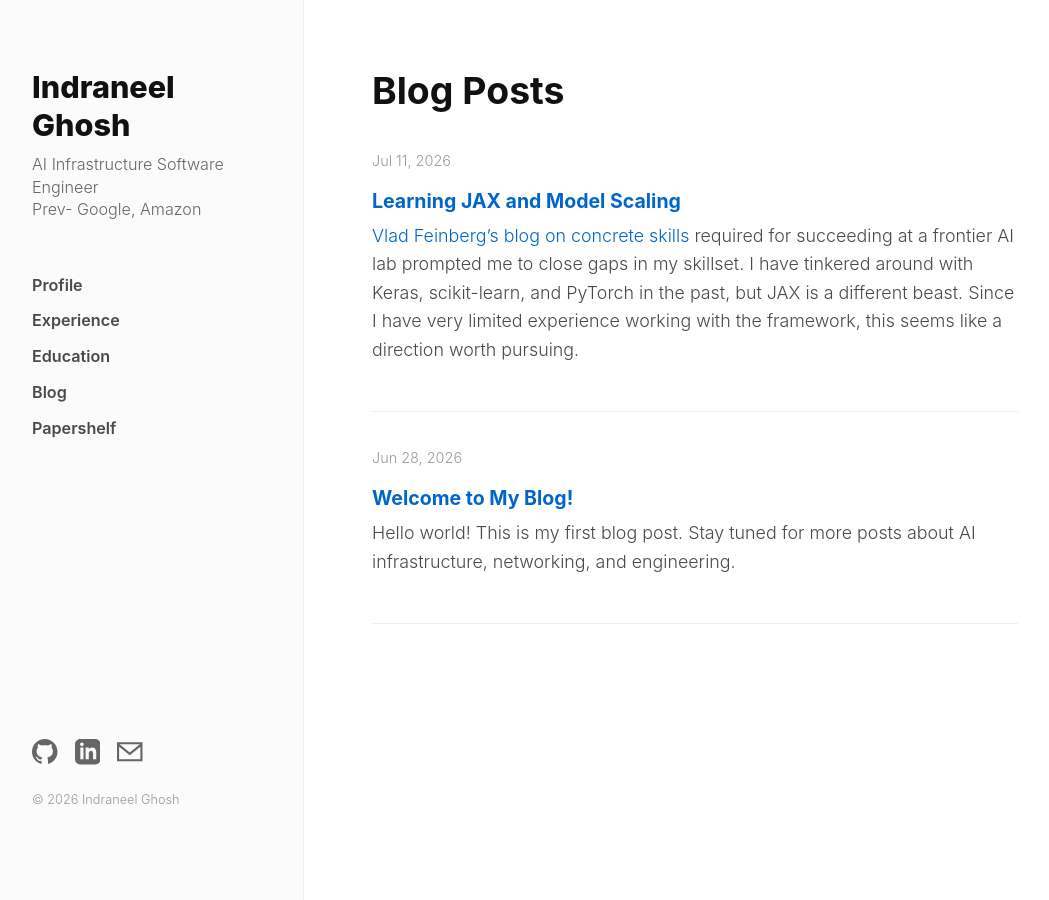
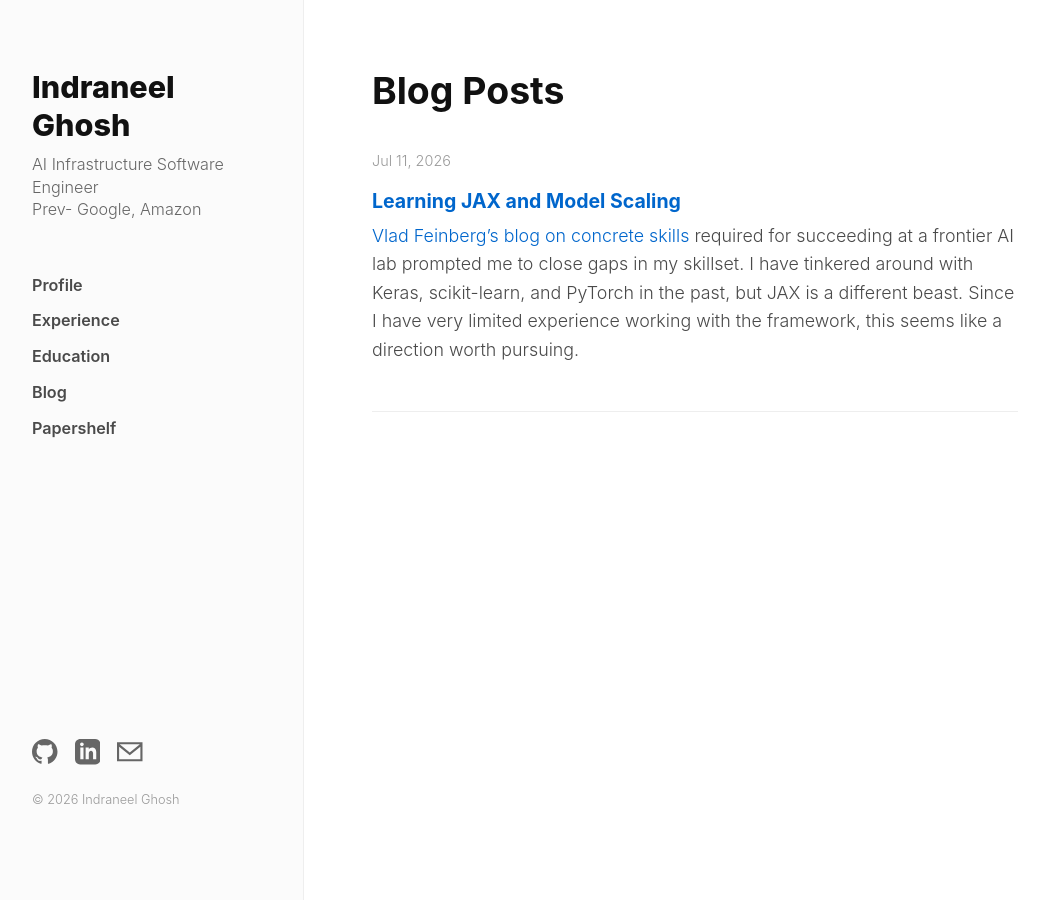
Before and after one commit to ighosh98/ighosh98.github.io, a Jekyll site: the page built from blog.md, in a window 1280 px wide. Shown: the whole page, without its empty margins (2-1051 px from the left). Built offline with Jekyll 4.4.1, drawn with Linux system fonts in a browser that asks for light colours.

Commit message:
update  blog

```diff
--- a/_posts/2026-06-28-welcome-to-my-blog.md
+++ /dev/null
@@ -1,6 +0,0 @@
----
-layout: post
-title: Welcome to My Blog!
----
-
-Hello world! This is my first blog post. Stay tuned for more posts about AI infrastructure, networking, and engineering.
```
Also changed, not shown: _papershelf/illusion-of-portability.md (+0 -2 lines).
